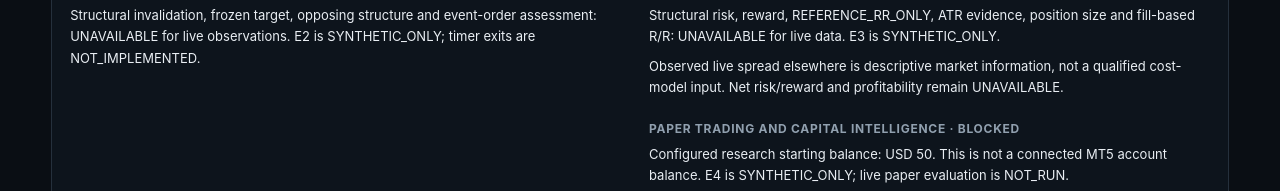
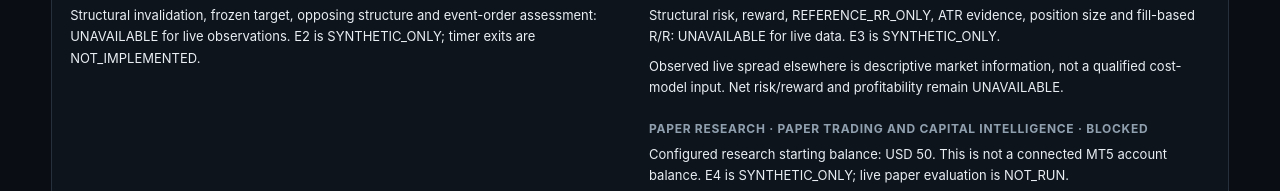
Before and after one commit to gkraman9/Trading-ai, a browser extension: page iat/live_web/index.html in a window 1280 px wide. Shown: the part 2711-2902 px from the top of the page. Drawn offline with Linux system fonts and the light colour scheme; no server answers.

Commit message:
Preserve inherited Paper Research panel label alongside E4 title

```diff
--- a/iat/live_web/index.html
+++ b/iat/live_web/index.html
@@ -20,7 +20,7 @@
 <div class="two-col"><div><h3>Exit Intelligence v1 · <span id="exit-research-state">BLOCKED</span></h3>
 <p>Structural invalidation, frozen target, opposing structure and event-order assessment: UNAVAILABLE for live observations. E2 is SYNTHETIC_ONLY; timer exits are NOT_IMPLEMENTED.</p></div>
 <div><h3>Risk Intelligence v1 · <span id="risk-research-state">BLOCKED</span></h3><p>Structural risk, reward, REFERENCE_RR_ONLY, ATR evidence, position size and fill-based R/R: UNAVAILABLE for live data. E3 is SYNTHETIC_ONLY.</p><p>Observed live spread elsewhere is descriptive market information, not a qualified cost-model input. Net risk/reward and profitability remain UNAVAILABLE.</p>
-<h3>Paper Trading and Capital Intelligence · <span id="paper-capital-state">BLOCKED</span></h3>
+<h3>Paper Research · Paper Trading and Capital Intelligence · <span id="paper-capital-state">BLOCKED</span></h3>
 <p>Configured research starting balance: USD 50. This is not a connected MT5 account balance. E4 is SYNTHETIC_ONLY; live paper evaluation is NOT_RUN.</p>
 <p id="paper-capital-facts">Paper balance, equity, available margin, open hypothetical positions, risk budget, research position size, capital suitability, entry/stop/target references, evidence strength, exit policy, hypothetical P&amp;L and drawdown: NOT_RUN.</p>
 <p>Data qualification: DATA_NOT_QUALIFIED. Rejection: LIVE_PAPER_NOT_AUTHORIZED. Synthetic account results are never mixed with these live observations. Performance validation: PENDING.</p></div></div>
```
